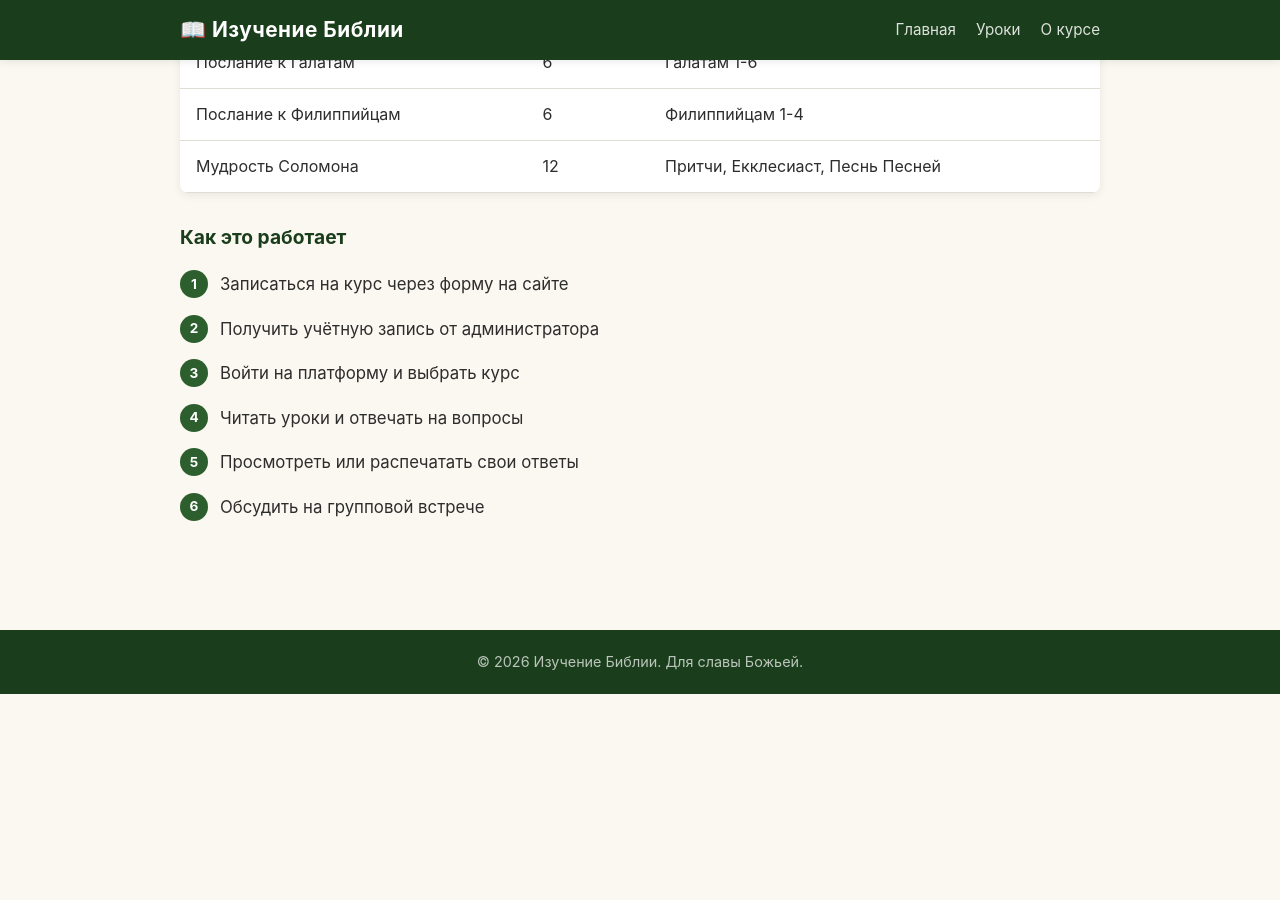
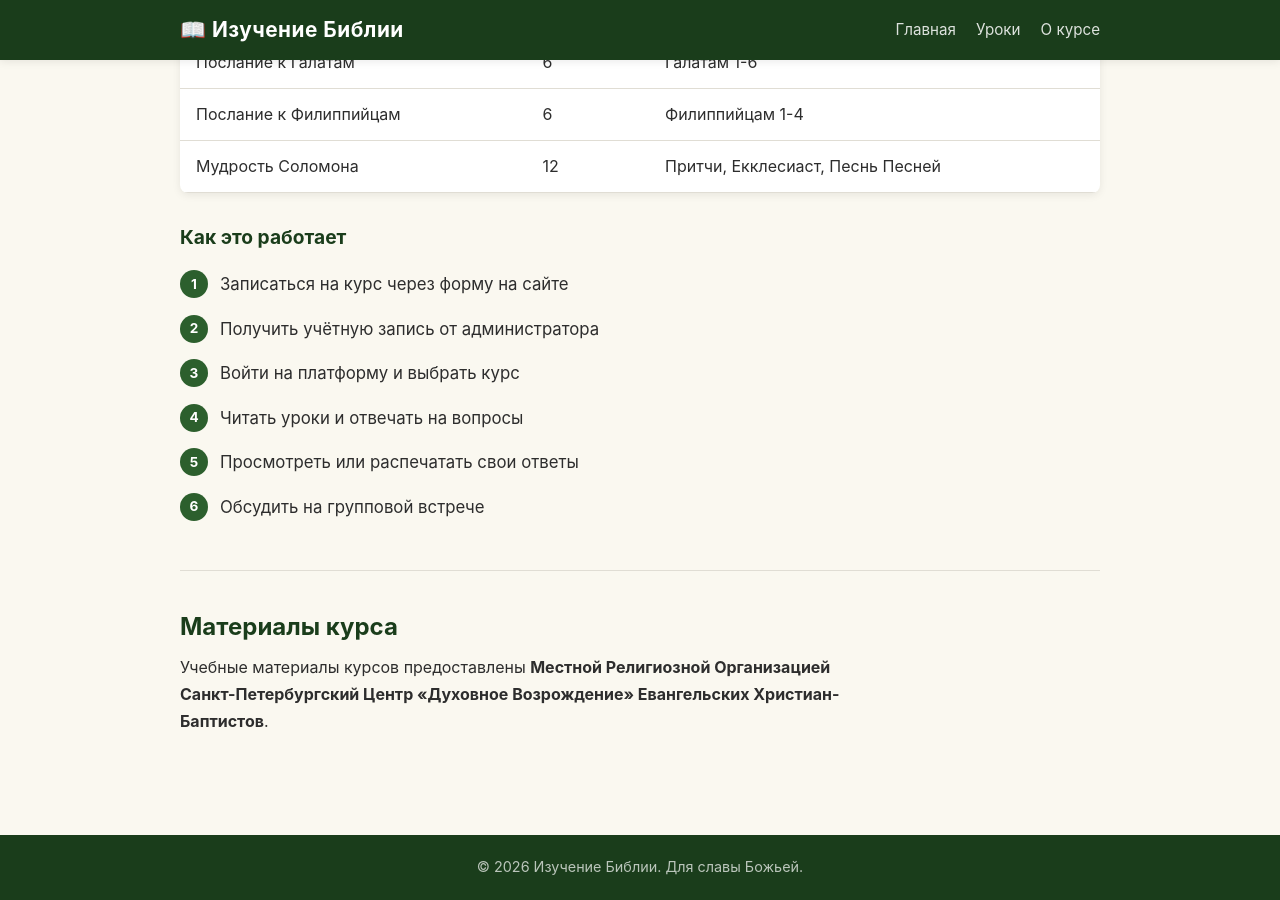
Before and after one commit to Slakwik/bible-learning, a Jekyll site: the page built from about.html, in a window 1280 px wide and 900 px high, scrolled down 894 px. Built offline with Jekyll 4.4.1, drawn with Linux system fonts in a browser that asks for light colours; comment, search, counter and statistics services are not loaded; before the commit the page ends 1588 px from its top, so only the background shows below that.

Commit message:
Add course materials attribution to About page
Co-Authored-By: Claude Opus 4.6 (1M context) <noreply@anthropic.com>

```diff
--- a/about.html
+++ b/about.html
@@ -63,4 +63,9 @@ title: "О курсе"
       <li>Обсудить на групповой встрече</li>
     </ol>
   </div>
+
+  <div class="about-section">
+    <h2>Материалы курса</h2>
+    <p>Учебные материалы курсов предоставлены <strong>Местной Религиозной Организацией Санкт-Петербургский Центр «Духовное Возрождение» Евангельских Христиан-Баптистов</strong>.</p>
+  </div>
 </section>
```
